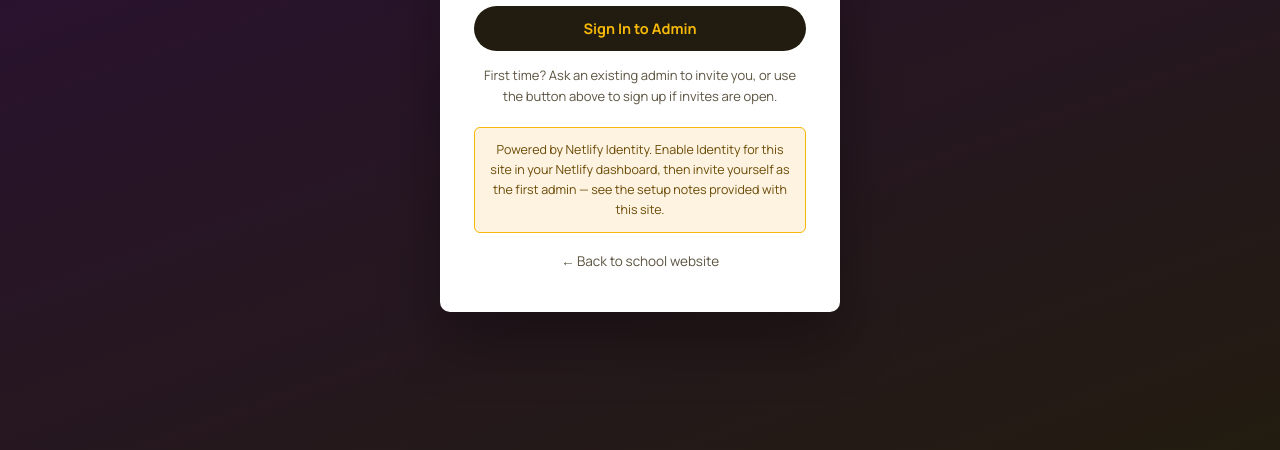
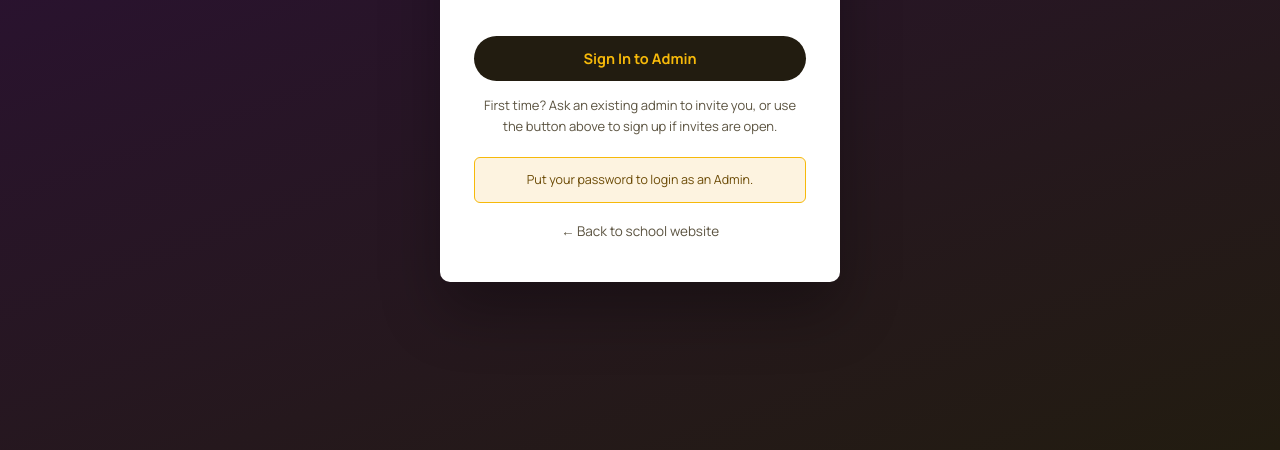
Before and after one commit to jabarixai-dev/triumphant-standard-academy, a plain HTML site: page Admin-login.html in a window 1280 px wide. Shown: the part 350-800 px from the top of the page. Drawn offline with nearby package versions, Linux system fonts and the light colour scheme.

Commit message:
admin-login.html

```diff
--- a/Admin-login.html
+++ b/Admin-login.html
@@ -245,7 +245,7 @@ footer ul a:hover{color:#fff;}
         <button id="logoutBtn" class="btn btn-ghost" style="width:100%; justify-content:center; padding:13px; margin-top:10px;">Sign Out</button>
       </div>
 
-      <div class="admin-note">Powered by Netlify Identity. Enable Identity for this site in your Netlify dashboard, then invite yourself as the first admin &mdash; see the setup notes provided with this site.</div>
+      <div class="admin-note">Put your password to login as an Admin.</div>
       <a href="index.html" class="admin-back">&larr; Back to school website</a>
     </div>
   </div>
```
